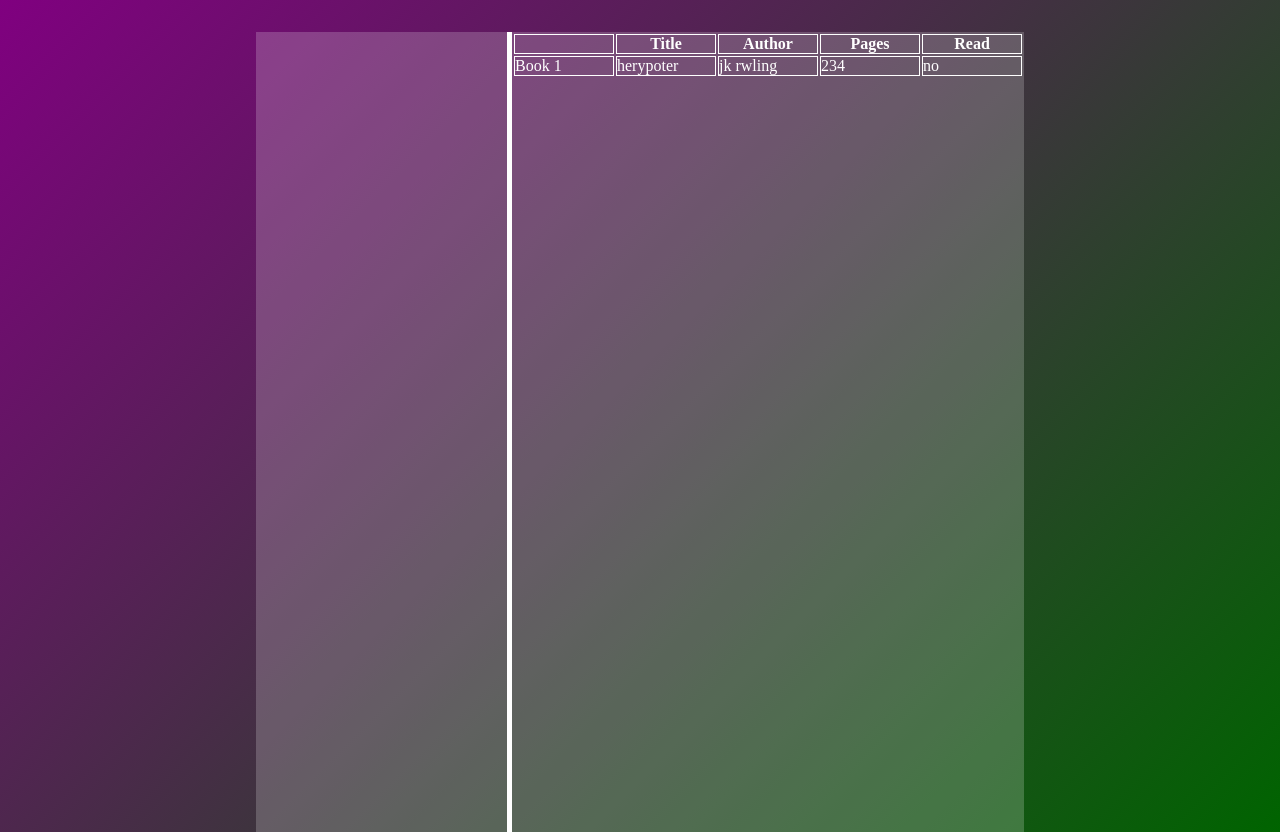
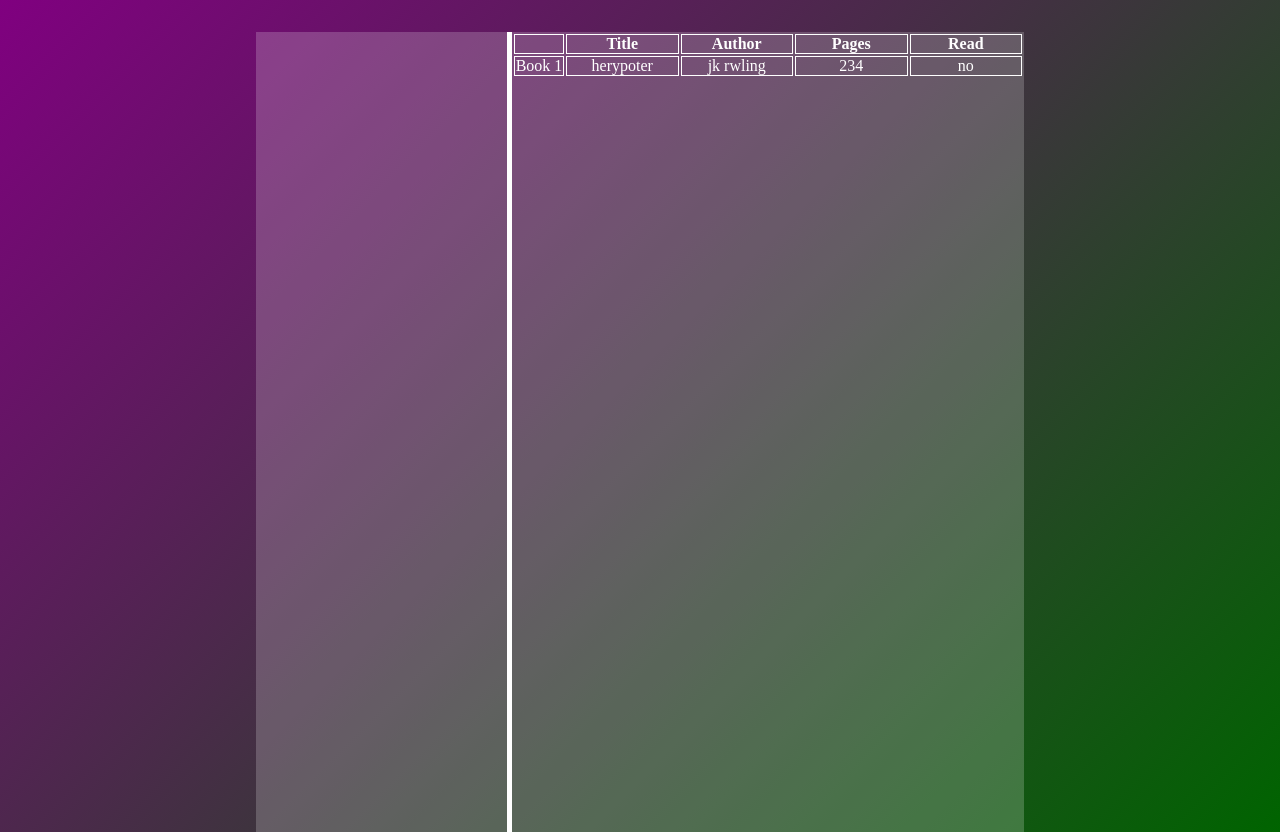
Before and after one commit to Loupo5/Library, a plain HTML site: page index.html in a window 1280 px wide. Drawn offline with Linux system fonts and the light colour scheme.

Commit message:
Make the first element be smaller then the rest

```diff
--- a/style.css
+++ b/style.css
@@ -31,9 +31,14 @@ table {
 tr {
     border: 5px solid black;
 }
+td:first-child,
+th:first-child {
+    width: 10%
+}
 
 td,
 th {
-    width: 20%;
+    width: 22.5%;
     border: 1px solid white;
+    text-align: center;
 }
```
